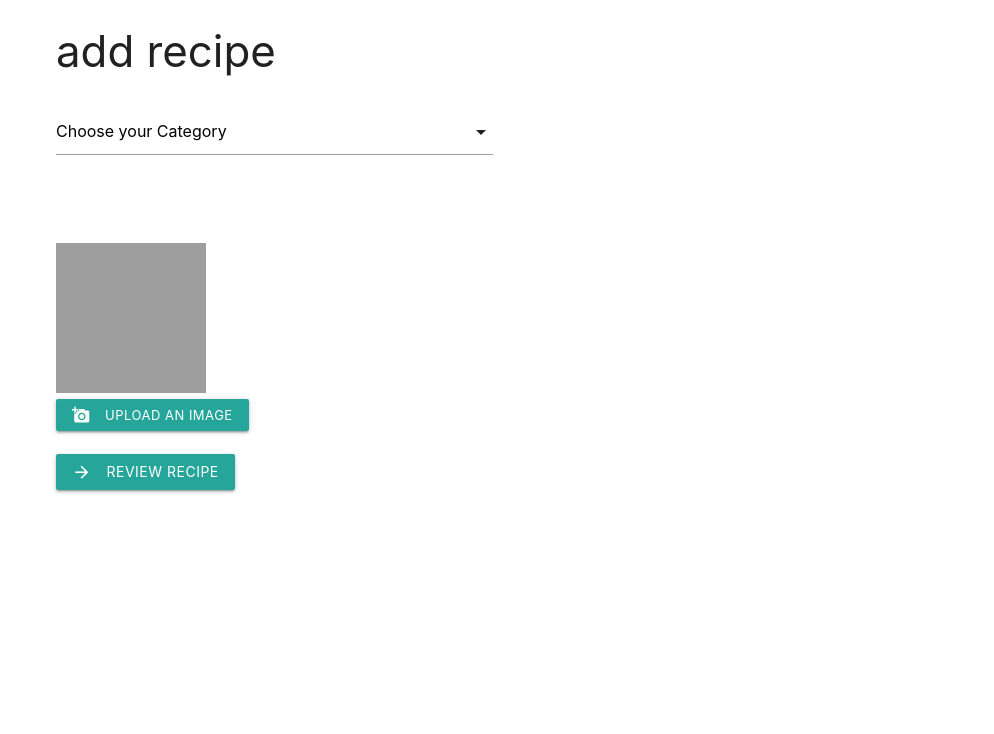
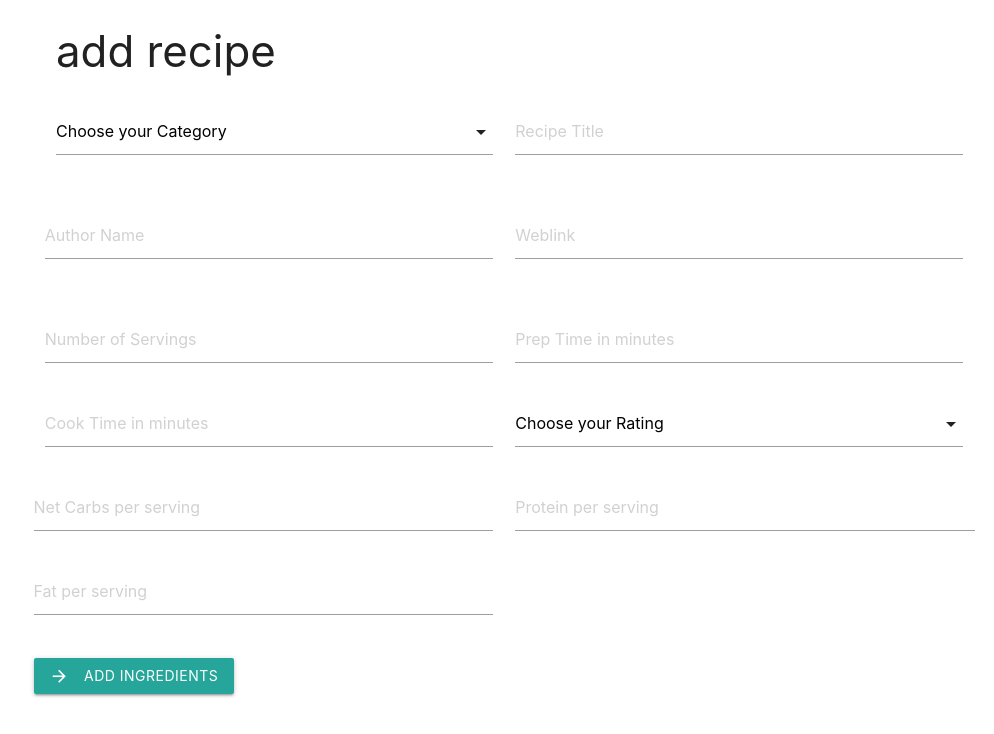
Before and after one commit to cvdebeer/ms3_cc, a Flask app: page /add_recipe in a window 1280 px wide. Shown: the part 207-941 px from the top of the page, without its empty margins (136-1130 px from the left). Before the commit the page ends 700 px from the top, so only its background shows below. Run offline with Flask 2, Linux system fonts and the light colour scheme; data that the repository does not hold is empty; some libraries are stand-ins or nearby versions; grey boxes are pictures that could not be loaded.

Commit message:
update accidental override of file addrecipe

```diff
--- a/templates/addrecipe.html
+++ b/templates/addrecipe.html
@@ -14,37 +14,6 @@
                 </select>
                 <label></label>
             </div>
-        </div>
-        <br>
-        <br>
-        <div style="height:0px;overflow:hidden">
-            <input type="file" id="fileInput" />
-        </div>
-        <img src="https://res.cloudinary.com/dgsqmdssi/image/upload/v1579434006/ccRecipes/JicJac-Oven_z15gmf.svg" id="preview" width="150px" height="150px">
-        <br>
-        <a id='pic-upload' class="waves-effect waves-light btn-small"><i
-                class="material-icons left">add_a_photo</i>Upload
-            an image</a>
-        <br>
-        <br>
-        <div id='review_recipe'>
-            <a class="waves-effect waves-light btn"><i class="material-icons left">arrow_forward</i>Review
-                Recipe</a>
-        </div>
-    </div>
-</div>
-<!--Review Recipe section-->
-<div id="review" class="hidden">
-    <div class="container">
-        <div class="row">
-            <h3>review recipe:</h3>
-        </div>
-        <div>
-            <a id="refresh" class="btn-floating btn-large waves-effect waves-light red"><i
-                    class="material-icons">refresh</i></a>
-        </div>
-        <div class="container" id="recipe-info">
-            <h4><strong><u id="display-r-n"></u></strong></h4>
             <div class="row">
                 <div class="input-field col s12 m6">
                     <input placeholder="Recipe Title" id="recipe_name" name="recipe_name" type="text" class="validate">
@@ -176,7 +145,7 @@
             <div style="height:0px;overflow:hidden">
                 <input type="file" id="fileInput" name="fileInput" />
             </div>
-            <img src="" id="preview" width="150px" height="150px">
+            <img src="https://res.cloudinary.com/dgsqmdssi/image/upload/v1579434006/ccRecipes/JicJac-Oven_z15gmf.svg" id="preview" width="150px" height="150px">
             <br>
             <a id='pic-upload' class="waves-effect waves-light btn-small"><i
                     class="material-icons left">add_a_photo</i>Upload
@@ -284,7 +253,7 @@
         </div>
     </div>
 </form>
-</div>
- <script src="{{url_for('static', filename='js/add.js')}}" type='text/javascript'>
+<script src="{{url_for('static', filename='js/add.js')}}" type='text/javascript'>
     </script>
+
 {% endblock %}
```
